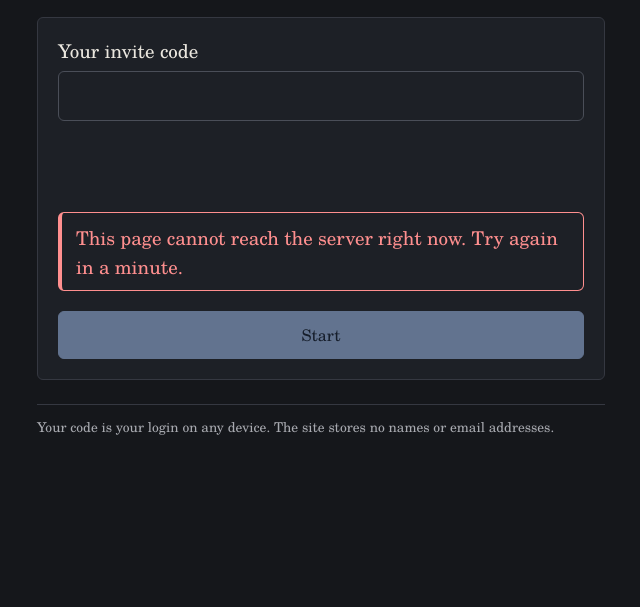
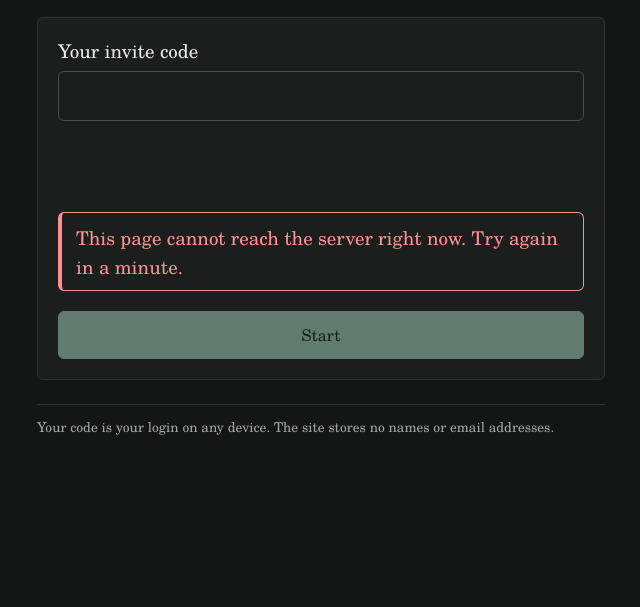
Before and after one commit to spiffyspaceman/wtpquestionrank, a website built with Vite: page src/web/index.html in a window 1280 px wide. Shown: the part 193-800 px from the top of the page, without its empty margins (319-959 px from the left). Built offline with nearby package versions, Linux system fonts and the dark colour scheme; no server answers.

Commit message:
Bottle green colour scheme
Owner's choice among four palettes, all checked for WCAG AA contrast in light
and dark: green accent and rule on cream paper, sage accent in dark mode.

Co-Authored-By: Claude Opus 5.5 <noreply@anthropic.com>
Claude-Session: https://claude.ai/code/session_01V4aTqWYdz8sfFWJDo6PH7W

```diff
--- a/src/web/styles.css
+++ b/src/web/styles.css
@@ -18,16 +18,16 @@
 
 :root {
   --font: "WTPQR Schola", "Century Schoolbook", "New Century Schoolbook", Georgia, serif;
-  --paper: #faf8f3;
-  --surface: #ffffff;
-  --ink: #1c1d21;
-  --muted: #5a5d63;
-  --line: #d9d5cb;
-  --line-strong: #b9b3a5;
-  --accent: #1d3a6b;
-  --accent-ink: #ffffff;
-  --accent-soft: #eaeef5;
-  --rule: #8e2a2a;
+  --paper: #f6f4ee;
+  --surface: #fffdf8;
+  --ink: #1d201e;
+  --muted: #565d58;
+  --line: #d8d6cc;
+  --line-strong: #b3b0a3;
+  --accent: #23463d;
+  --accent-ink: #f6f4ee;
+  --accent-soft: #e4ebe7;
+  --rule: #23463d;
   --warn-bg: #fbf1d9;
   --warn-line: #a8741a;
   --ok: #1f6b3a;
@@ -38,16 +38,16 @@
 }
 @media (prefers-color-scheme: dark) {
   :root {
-    --paper: #15171b;
-    --surface: #1d2026;
-    --ink: #ebe7df;
-    --muted: #a8aab0;
-    --line: #353841;
-    --line-strong: #4a4e58;
-    --accent: #9cb8e6;
-    --accent-ink: #0f1b2e;
-    --accent-soft: #222c3d;
-    --rule: #d77a7a;
+    --paper: #121614;
+    --surface: #1a1f1d;
+    --ink: #e6e9e4;
+    --muted: #9fa8a2;
+    --line: #2f3733;
+    --line-strong: #46504b;
+    --accent: #9cc7b6;
+    --accent-ink: #10201a;
+    --accent-soft: #1f2b26;
+    --rule: #9cc7b6;
     --warn-bg: #352c16;
     --warn-line: #d9aa4c;
     --ok: #74c792;
```
Also changed, not shown: src/web/public/favicon.svg.
